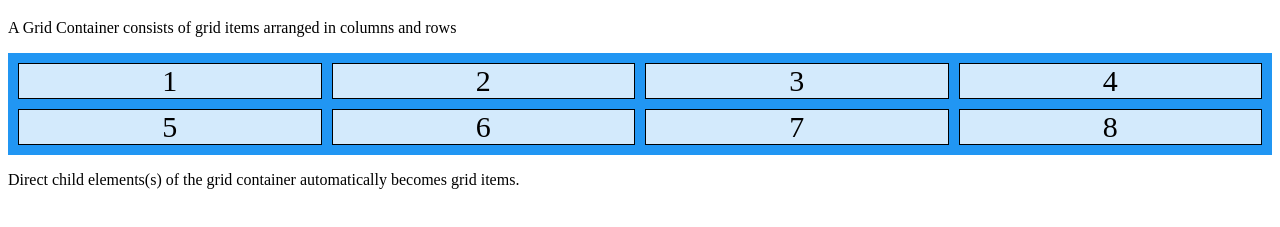
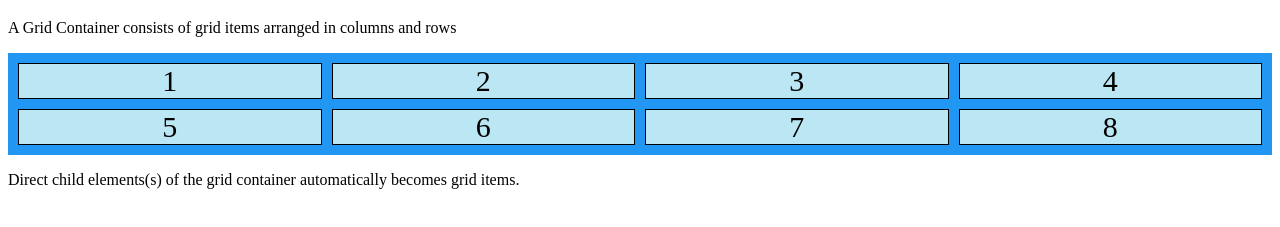
Before and after one commit to GannonHiggins/testing, a plain HTML site: page index.html in a window 1280 px wide. Shown: the part 61-288 px from the top of the page. Drawn offline with Linux system fonts and the light colour scheme.

Commit message:
Update index.html

```diff
--- a/index.html
+++ b/index.html
@@ -11,7 +11,7 @@
 }
 
 .grid-container > div {
-  background-color: rgba(255, 255, 255, 0.8);
+  background-color: rgba(225, 250, 245, 0.8);
   border: 1px solid black;
   text-align: center;
   font-size: 30px;
```
